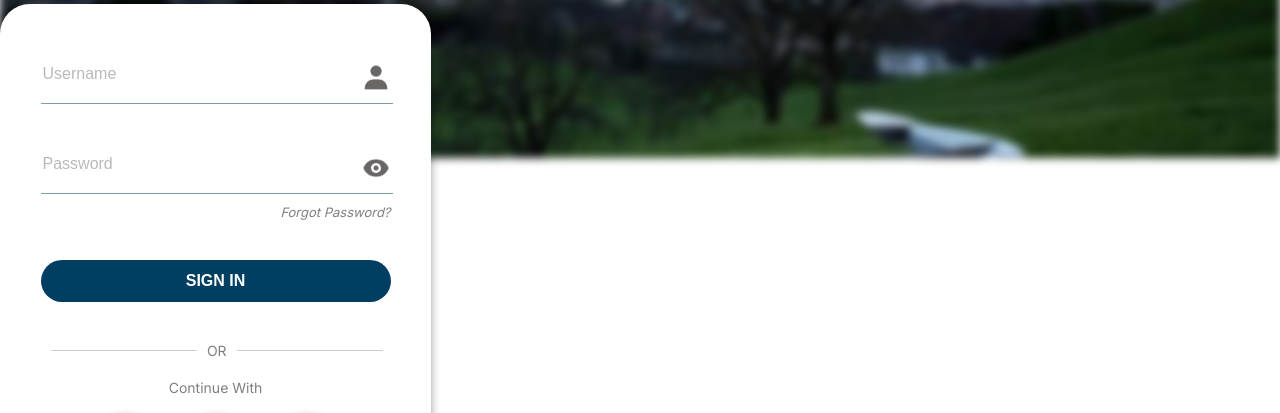
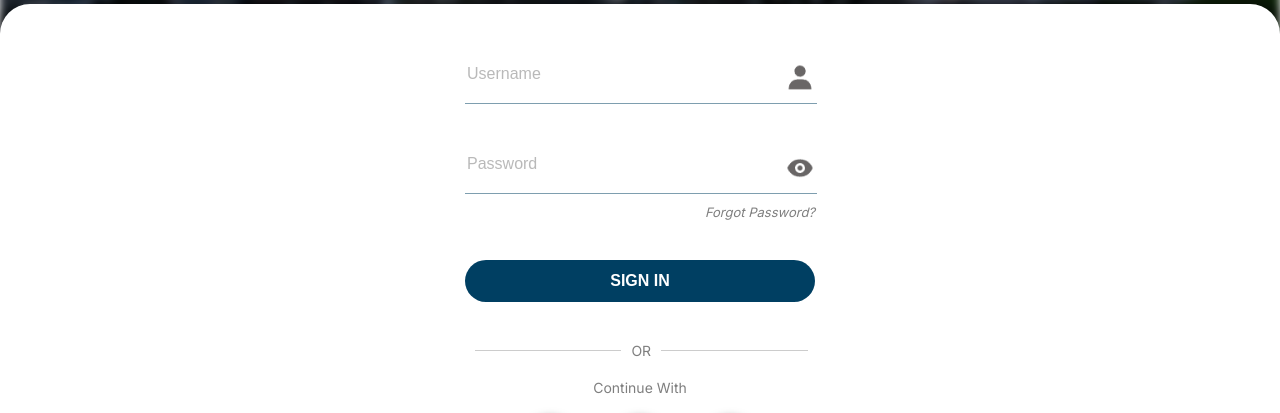
Before and after one commit to CalvinJ45/AutoCare, a website with bundled scripts: page index.html in a window 1280 px wide. Shown: the part 346-759 px from the top of the page. Built offline with nearby package versions, Linux system fonts and the light colour scheme; files whose address does not match are found by name.

Commit message:
Reconfigure

```diff
--- a/css/login_style.css
+++ b/css/login_style.css
@@ -37,7 +37,7 @@ body {
 }
 
 .box-section {
-    width: 431px;
+    width: 100%;
     height: 410px;
     padding: 50px 0px 0 0px;
     margin: 0 auto;
```
